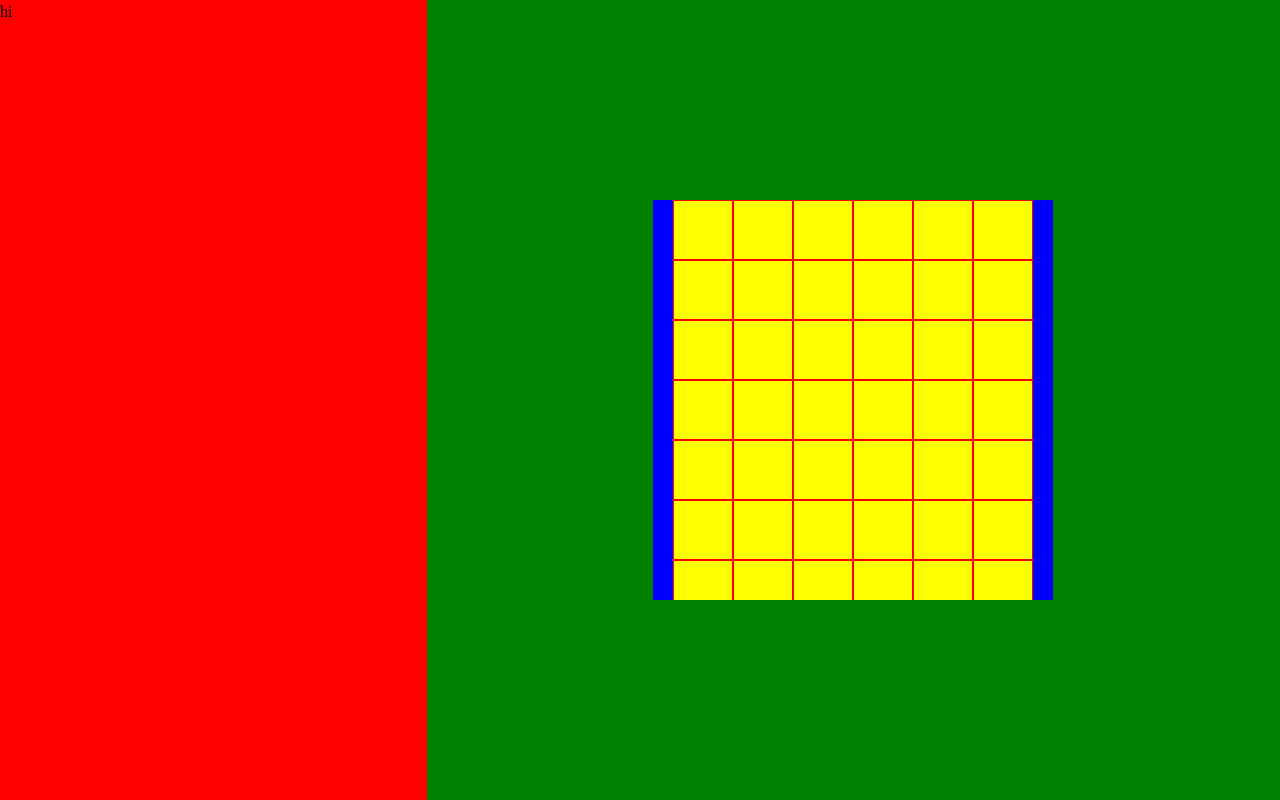
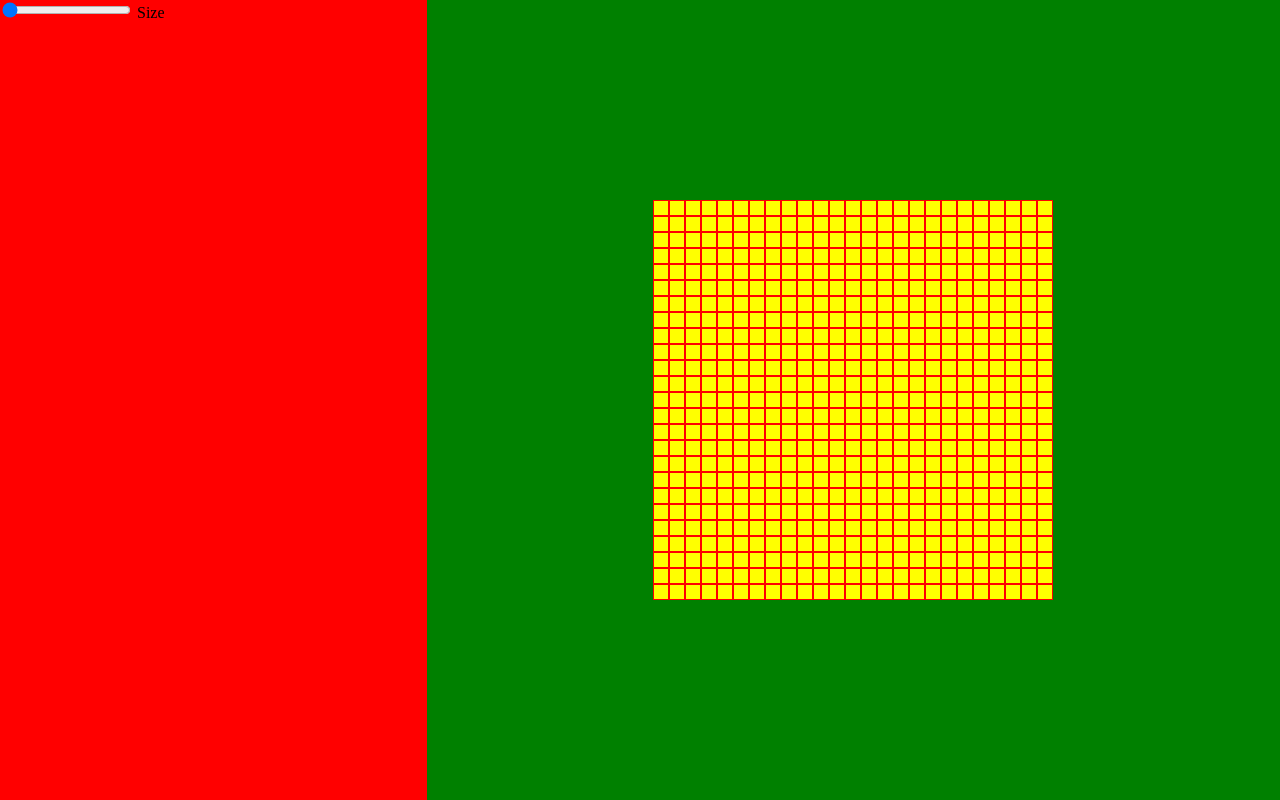
Before and after one commit to NanpanGunat/Etch-a-sketch, a plain HTML site: page index.html in a window 1280 px wide. Drawn offline with Linux system fonts and the light colour scheme.

Commit message:
feat: provide slider to change pixel sizes

```diff
--- a/index.html
+++ b/index.html
@@ -8,7 +8,18 @@
     <script src="script.js" defer></script>
   </head>
   <body>
-    <section class="navigation">hi</section>
+    <section class="navigation">
+      <input
+        class="slider"
+        name="slider"
+        type="range"
+        min="16"
+        max="40"
+        value="16"
+        step="3"
+      />
+      <label for="slider">Size</label>
+    </section>
     <section class="main-window">
       <div class="canvas">
         <div class="container"></div>
--- a/script.js
+++ b/script.js
@@ -1,19 +1,39 @@
 const squareContainer = document.querySelector(".container");
+const slider = document.querySelector(".slider");
+
+function changeColor(element, color = "red") {
+  element.target.style.backgroundColor = color;
+}
 
 function createSquare(width, color) {
   const div = document.createElement("div");
+  div.classList = "pixel";
   div.style.cssText = `width:${width}px;
                         background-color:${color};
                         aspect-ratio: 1 / 1;
                         border: solid red 1px;
 
-
-
   `;
+  div.addEventListener("mouseover", changeColor);
   return div;
 }
 
-for (let index = 0; index < 250; index++) {
-  const square = createSquare(60, "yellow");
-  squareContainer.appendChild(square);
+function generateCanvas(size) {
+  for (let index = 0; index < 750; index++) {
+    const square = createSquare(size, "yellow");
+    squareContainer.appendChild(square);
+  }
 }
+
+function clearCanvas() {
+  const pixelList = document.querySelectorAll(".pixel");
+  pixelList.forEach((e) => e.remove());
+}
+
+generateCanvas(slider.value);
+
+slider.addEventListener("input", function (e) {
+  clearCanvas();
+  generateCanvas(Number(e.target.value));
+  console.log(Number(e.target.value));
+});
--- a/styles.css
+++ b/styles.css
@@ -78,8 +78,8 @@ body {
 }
 
 .canvas {
-  max-width: 400px;
-  max-height: 400px;
+  width: 400px;
+  height: 400px;
   background-color: blue;
   overflow: hidden;
 }
```
